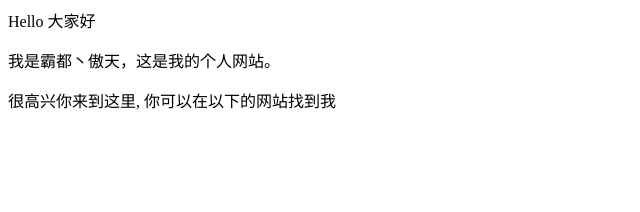
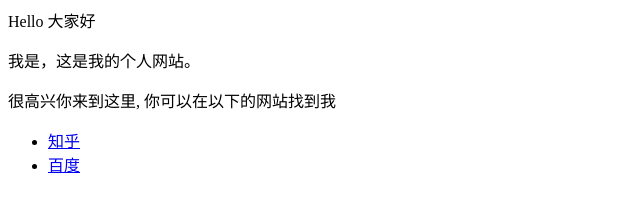
Before and after one commit to dou010/xudan, a plain HTML site: page index.html in a window 1280 px wide. Shown: the whole page, without its empty margins (0-640 px from the left). Drawn offline with Linux system fonts and the light colour scheme.

Commit message:
Update index.html

```diff
--- a/index.html
+++ b/index.html
@@ -1,3 +1,8 @@
 <p>Hello 大家好</p>
-<p>我是霸都丶傲天，这是我的个人网站。 </p>
+<p>我是，这是我的个人网站。 </p>
 <p>很高兴你来到这里, 你可以在以下的网站找到我</p>
+
+<ul>
+  <li> <a href="https://www.zhihu.com/">知乎</a> </li>
+  <li> <a href="http://www.baidu.com">百度</a> </li>
+</ul>
```
